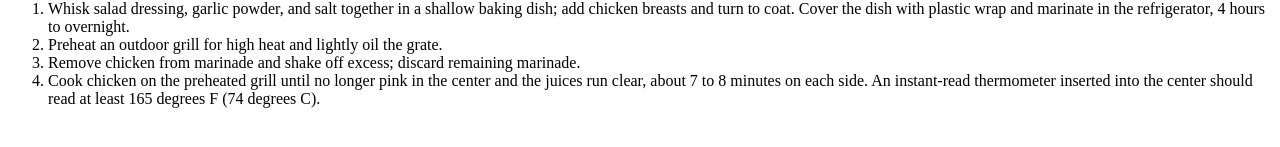
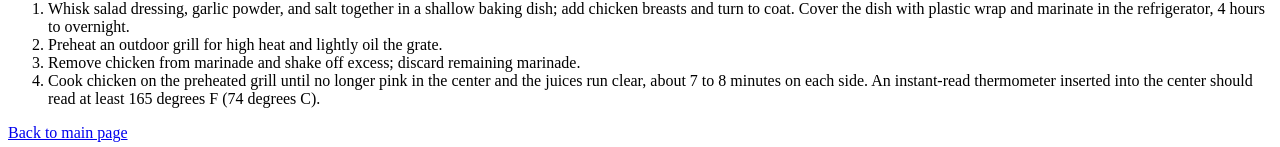
Before and after one commit to Juniordagamar/Odin-recipes, a plain HTML site: page recipes/Italian-chicken-marinade.html in a window 1280 px wide. Shown: the part 974-1121 px from the top of the page. Before the commit the page ends 1098 px from the top, so only its background shows below. Drawn offline with Linux system fonts and the light colour scheme.

Commit message:
Add link to index.html from Italian-chicken-marinade

```diff
--- a/recipes/Italian-chicken-marinade.html
+++ b/recipes/Italian-chicken-marinade.html
@@ -28,5 +28,7 @@
         <li>Remove chicken from marinade and shake off excess; discard remaining marinade.</li>
         <li>Cook chicken on the preheated grill until no longer pink in the center and the juices run clear, about 7 to 8 minutes on each side. An instant-read thermometer inserted into the center should read at least 165 degrees F (74 degrees C).</li>
     </ol>
+
+    <a href="/index.html">Back to main page</a>
 </body>
 </html>
```
